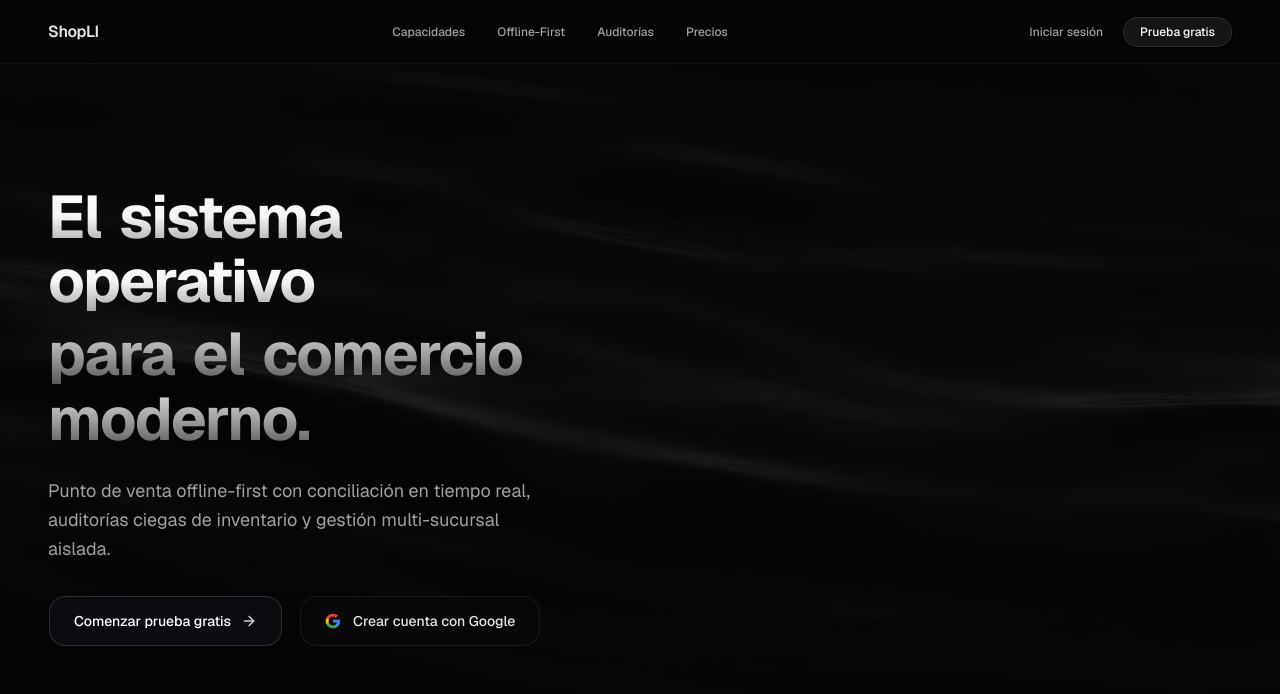
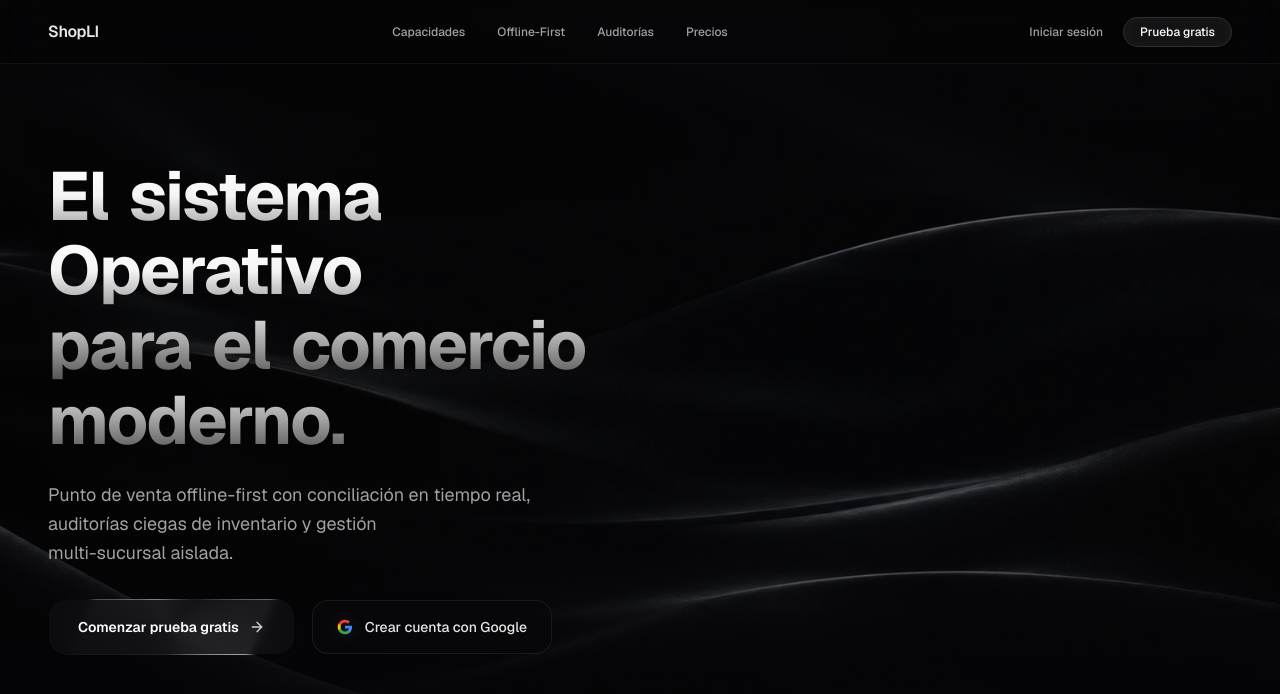
Before and after one commit to PatoCrazy2/shopli-monorepo, a Next.js app in the folder apps/admin/: page / in a window 1280 px wide. Shown: the top 694 px of the page. Built offline with nearby package versions, Linux system fonts and the light colour scheme; no server answers.

Commit message:
feat(landing): asymmetric hero layout with 3D studio light reveal

```diff
--- a/apps/admin/src/app/page.tsx
+++ b/apps/admin/src/app/page.tsx
@@ -19,7 +19,7 @@ export default async function HomePage() {
         style={{ animationDelay: "1.6s" }}
       >
         <Image
-          src="/shopli-hero-readme.webp"
+          src="/shopli-new-hero.webp"
           alt="ShopLI Hero Background"
           fill
           priority
--- a/apps/admin/src/components/landing/Hero3DViewer.tsx
+++ b/apps/admin/src/components/landing/Hero3DViewer.tsx
@@ -36,19 +36,24 @@ export default function Hero3DViewer() {
     renderer.toneMappingExposure = 1.3;
     container.appendChild(renderer.domElement);
 
-    // Luces
-    const ambientLight = new THREE.AmbientLight(0xffffff, 1.5);
+    // Luces de Estudio Cinematográfico (inician en 0 para encenderse de forma suave y elegante)
+    const targetAmbient = 1.5;
+    const targetDir1 = 3.5;
+    const targetDir2 = 1.5;
+    const targetPoint = 2.0;
+
+    const ambientLight = new THREE.AmbientLight(0xffffff, 0);
     scene.add(ambientLight);
 
-    const dirLight1 = new THREE.DirectionalLight(0xffffff, 3.5);
+    const dirLight1 = new THREE.DirectionalLight(0xffffff, 0);
     dirLight1.position.set(5, 8, 5);
     scene.add(dirLight1);
 
-    const dirLight2 = new THREE.DirectionalLight(0xa0a0a0, 1.5);
+    const dirLight2 = new THREE.DirectionalLight(0xa0a0a0, 0);
     dirLight2.position.set(-5, -4, -3);
     scene.add(dirLight2);
 
-    const pointLight = new THREE.PointLight(0xffffff, 2, 10);
+    const pointLight = new THREE.PointLight(0xffffff, 0, 10);
     pointLight.position.set(0, 0, 3);
     scene.add(pointLight);
 
@@ -166,6 +171,22 @@ export default function Hero3DViewer() {
       if (!isVisible) return; // Ahorro de GPU/batería cuando se scrollea fuera
 
       const elapsedTime = clock.getElapsedTime();
+
+      // Encendido gradual y cinematográfico de luces de estudio a partir de los 1.8s (dura ~2.5s)
+      if (elapsedTime > 1.8) {
+        const lightProgress = Math.min(1, (elapsedTime - 1.8) / 2.5);
+        // Curva suave easeInOutCubic
+        const smoothProgress =
+          lightProgress < 0.5
+            ? 4 * lightProgress * lightProgress * lightProgress
+            : 1 - Math.pow(-2 * lightProgress + 2, 3) / 2;
+
+        ambientLight.intensity = targetAmbient * smoothProgress;
+        dirLight1.intensity = targetDir1 * smoothProgress;
+        dirLight2.intensity = targetDir2 * smoothProgress;
+        pointLight.intensity = targetPoint * smoothProgress;
+      }
+
       modelGroup.position.y = Math.sin(elapsedTime * 1.5) * 0.08;
       modelGroup.rotation.y += (targetRotationY - modelGroup.rotation.y) * 0.05;
       modelGroup.rotation.x += (targetRotationX - modelGroup.rotation.x) * 0.05;
@@ -217,8 +238,7 @@ export default function Hero3DViewer() {
   return (
     <div
       ref={containerRef}
-      className="w-full h-full flex items-center justify-center select-none animate-fade-in"
-      style={{ animationDelay: "1.9s", opacity: 0 }}
+      className="w-full h-full flex items-center justify-center select-none"
     />
   );
 }
--- a/apps/admin/src/components/landing/HeroSection.tsx
+++ b/apps/admin/src/components/landing/HeroSection.tsx
@@ -7,15 +7,21 @@ import { signIn } from "next-auth/react";
 import Hero3DViewer from "./Hero3DViewer";
 
 export default function HeroSection() {
-  // Frase 1 y Frase 2 del título para animar palabra por palabra
-  const line1Words = ["El", "sistema", "operativo"];
-  const line2Words = ["para", "el", "comercio", "moderno."];
+  // Definición de renglones exactos para el titular
+  const line1 = ["El", "sistema"];
+  const line2 = ["Operativo"];
+  const line3 = ["para", "el", "comercio"];
+  const line4 = ["moderno."];
 
-  // Texto del subtítulo para animar letra por letra
-  const subtitleText =
-    "Punto de venta offline-first con conciliación en tiempo real, auditorías ciegas de inventario y gestión multi-sucursal aislada.";
+  // Definición de renglones exactos para el texto secundario (3 renglones)
+  const subtitleLines = [
+    "Punto de venta offline-first con conciliación en tiempo real,",
+    "auditorías ciegas de inventario y gestión",
+    "multi-sucursal aislada.",
+  ];
 
   const [isGoogleLoading, setIsGoogleLoading] = useState(false);
+  const [isGoogleHovered, setIsGoogleHovered] = useState(false);
 
   const handleGoogleClick = () => {
     setIsGoogleLoading(true);
@@ -23,21 +29,23 @@ export default function HeroSection() {
   };
 
   return (
-    <main className="relative z-10 min-h-screen flex items-center justify-center max-w-7xl mx-auto px-6 sm:px-12 pt-24 pb-16">
-      <div className="w-full grid grid-cols-1 lg:grid-cols-2 gap-8 lg:gap-8 items-center">
-        {/* En móvil pasa arriba (order-1), caja proporcional limpia; en desktop a la derecha (lg:order-2) con altura completa */}
-        <div className="order-1 lg:order-2 w-full flex items-center justify-center">
-          <div className="w-full max-w-[280px] xs:max-w-[320px] sm:max-w-[380px] lg:max-w-none h-[280px] xs:h-[320px] sm:h-[380px] lg:h-[540px] flex items-center justify-center">
+    <main className="relative z-10 min-h-screen lg:h-screen lg:min-h-0 flex items-center justify-center max-w-7xl mx-auto px-6 sm:px-12 pt-20 lg:pt-16 pb-8 lg:pb-12 overflow-x-hidden">
+      <div className="w-full relative flex flex-col lg:block items-center">
+
+        {/* OBJETO 3D: A gran escala (35-40% visual), desplazado a la derecha y ligeramente hacia abajo, invadiendo el espacio del copy */}
+        <div className="order-1 lg:order-none w-full lg:absolute lg:right-[-4%] xl:right-[-2%] lg:top-[56%] lg:-translate-y-1/2 lg:w-[48vw] lg:max-w-[720px] xl:max-w-[820px] flex items-center justify-center lg:justify-end pointer-events-none z-10">
+          <div className="w-full max-w-[280px] xs:max-w-[320px] sm:max-w-[380px] lg:max-w-none h-[280px] xs:h-[320px] sm:h-[380px] lg:h-[620px] xl:h-[700px] flex items-center justify-center [&_canvas]:pointer-events-auto">
             <Hero3DViewer />
           </div>
         </div>
 
-        {/* En móvil pasa abajo del 3D (order-2), centrado o alineado a la izquierda */}
-        <div className="order-2 lg:order-1 flex flex-col items-center lg:items-start text-center lg:text-left max-w-xl">
-          {/* Titular H1: Animado palabra por palabra con ritmo pausado y cinematográfico (0.2s por palabra) */}
-          <h1 className="text-3xl sm:text-5xl lg:text-[3.75rem] font-bold tracking-tight leading-[1.08] mb-6">
-            <span className="block mb-2">
-              {line1Words.map((word, index) => (
+        {/* BLOQUE DE COPY (60-65% de la composición horizontal): Titular dominante + Descripción + CTAs unificados a la izquierda */}
+        <div className="order-2 lg:order-none relative z-20 flex flex-col items-center lg:items-start text-center lg:text-left w-full lg:max-w-[62%] xl:max-w-[65%]">
+          {/* Titular H1: Dividido en 4 renglones exactos con letra más grande */}
+          <h1 className="text-3xl sm:text-5xl lg:text-[3.6rem] xl:text-[4.25rem] font-bold tracking-tight leading-[1.04] mb-6">
+            {/* Renglón 1: El sistema */}
+            <span className="block mb-1">
+              {line1.map((word, index) => (
                 <span
                   key={index}
                   className="inline-block mr-[0.3em] bg-gradient-to-b from-white via-neutral-100 to-neutral-400 bg-clip-text text-transparent animate-word"
@@ -47,14 +55,40 @@ export default function HeroSection() {
                 </span>
               ))}
             </span>
-            <span className="block">
-              {line2Words.map((word, index) => (
+
+            {/* Renglón 2: Operativo */}
+            <span className="block mb-1">
+              {line2.map((word, index) => (
+                <span
+                  key={index}
+                  className="inline-block mr-[0.3em] bg-gradient-to-b from-white via-neutral-100 to-neutral-400 bg-clip-text text-transparent animate-word"
+                  style={{ animationDelay: `${(2 + index) * 0.22}s` }}
+                >
+                  {word}
+                </span>
+              ))}
+            </span>
+
+            {/* Renglón 3: para el comercio */}
+            <span className="block mb-1">
+              {line3.map((word, index) => (
                 <span
                   key={index}
                   className="inline-block mr-[0.3em] bg-gradient-to-b from-neutral-200 via-neutral-400 to-neutral-600 bg-clip-text text-transparent animate-word"
-                  style={{
-                    animationDelay: `${(line1Words.length + index) * 0.22 + 0.1}s`,
-                  }}
+                  style={{ animationDelay: `${(3 + index) * 0.22 + 0.05}s` }}
+                >
+                  {word}
+                </span>
+              ))}
+            </span>
+
+            {/* Renglón 4: moderno. */}
+            <span className="block">
+              {line4.map((word, index) => (
+                <span
+                  key={index}
+                  className="inline-block mr-[0.3em] bg-gradient-to-b from-neutral-200 via-neutral-400 to-neutral-600 bg-clip-text text-transparent animate-word"
+                  style={{ animationDelay: `${(6 + index) * 0.22 + 0.05}s` }}
                 >
                   {word}
                 </span>
@@ -62,55 +96,72 @@ export default function HeroSection() {
             </span>
           </h1>
 
-          {/* Subtítulo: Animado letra por letra rápido y fluido (inicia a los 1.9s, dura ~1s) */}
+          {/* Subtítulo descriptivo: Dividido en 3 renglones exactos */}
           <p
-            className="text-sm sm:text-lg text-neutral-400 font-normal leading-relaxed mb-8 max-w-lg"
-            aria-label={subtitleText}
+            className="text-sm sm:text-base xl:text-lg text-neutral-400 font-normal leading-relaxed mb-8 max-w-lg xl:max-w-xl"
+            aria-label={subtitleLines.join(" ")}
           >
-            {subtitleText.split("").map((char, index) => (
+            {subtitleLines.map((line, lineIndex) => {
+              // Calcular índice base para no cortar la secuencia de tiempo
+              const prevCharsCount = subtitleLines
+                .slice(0, lineIndex)
+                .reduce((acc, l) => acc + l.length + 1, 0);
+
+              return (
+                <span key={lineIndex} className="block">
+                  {line.split("").map((char, charIndex) => (
                     <span
-                key={index}
+                      key={charIndex}
                       className="animate-letter inline"
                       style={{
-                  animationDelay: `${(1.9 + index * 0.007).toFixed(3)}s`,
+                        animationDelay: `${(1.9 + (prevCharsCount + charIndex) * 0.007).toFixed(3)}s`,
                       }}
                     >
                       {char}
                     </span>
                   ))}
+                </span>
+              );
+            })}
           </p>
 
-          {/* Botones Glassmorphism de Lujo: Entran a los 1.9s cuando inicia el subtítulo */}
+          {/* Botones de Acción (CTA unificado fuerte y secundario con microinteracción sincronizada) */}
           <div
-            className="flex flex-wrap items-center gap-4 animate-fade-in"
+            className="flex flex-wrap items-center justify-center lg:justify-start gap-4 animate-fade-in"
             style={{ animationDelay: "1.9s", opacity: 0 }}
           >
-            {/* Botón Principal: Comenzar prueba gratis con borde de luz metálica en hover */}
+            {/* Botón Principal: Comenzar prueba gratis */}
             <div className="relative group p-[1px] rounded-2xl overflow-hidden transition-all duration-300">
-              {/* Luz desenfocada perimetral metálica (platino/cromo) que gira en hover */}
-              <div className="absolute -inset-[100%] metallic-border-glow opacity-0 group-hover:opacity-100 transition-opacity duration-500 blur-[3px] pointer-events-none" />
+              <div
+                className={`absolute -inset-[100%] metallic-border-glow blur-[3px] pointer-events-none transition-opacity duration-300 ${
+                  isGoogleHovered ? "opacity-0" : "opacity-100"
+                }`}
+              />
 
-              {/* Botón interior */}
               <Link
                 href="/register"
-                className="relative z-10 inline-flex items-center gap-2.5 px-6 py-3.5 rounded-2xl bg-[#0e0e12]/90 hover:bg-[#14141a]/90 text-white font-medium text-sm border border-white/[0.14] group-hover:border-transparent backdrop-blur-xl transition-all duration-300 shadow-[0_8px_32px_rgba(0,0,0,0.35)] cursor-pointer"
+                className={`relative z-10 inline-flex items-center gap-2.5 px-7 py-4 rounded-2xl bg-[#0e0e12]/90 hover:bg-[#14141a]/90 text-white font-semibold text-sm transition-all duration-300 shadow-[0_8px_32px_rgba(0,0,0,0.35)] cursor-pointer backdrop-blur-xl border ${
+                  isGoogleHovered ? "border-white/[0.14]" : "border-transparent"
+                }`}
               >
                 <span>Comenzar prueba gratis</span>
                 <ArrowRight className="w-4 h-4 text-neutral-300 transition-transform group-hover:translate-x-0.5 group-hover:text-white" />
               </Link>
             </div>
 
-            {/* Botón Secundario: Crear cuenta con Google con borde de luz perimetral rotativa en hover */}
-            <div className="relative group p-[1px] rounded-2xl overflow-hidden transition-all duration-300">
-              {/* Luz desenfocada perimetral que gira en hover con los colores de Google */}
+            {/* Botón Secundario: Crear cuenta con Google */}
+            <div
+              onMouseEnter={() => setIsGoogleHovered(true)}
+              onMouseLeave={() => setIsGoogleHovered(false)}
+              className="relative group p-[1px] rounded-2xl overflow-hidden transition-all duration-300"
+            >
               <div className="absolute -inset-[100%] google-border-glow opacity-0 group-hover:opacity-100 transition-opacity duration-500 blur-[3px] pointer-events-none" />
 
-              {/* Botón interior con fondo oscuro de lujo y backdrop-blur */}
               <button
                 type="button"
                 onClick={handleGoogleClick}
                 disabled={isGoogleLoading}
-                className="relative z-10 inline-flex items-center gap-3 px-6 py-3.5 rounded-2xl bg-[#08080a]/90 hover:bg-[#0c0c0f]/90 text-neutral-200 hover:text-white font-medium text-sm border border-white/[0.08] group-hover:border-transparent backdrop-blur-xl transition-all duration-300 shadow-sm cursor-pointer disabled:opacity-50"
+                className="relative z-10 inline-flex items-center gap-3 px-6 py-4 rounded-2xl bg-[#08080a]/90 hover:bg-[#0c0c0f]/90 text-neutral-200 hover:text-white font-medium text-sm border border-white/[0.08] group-hover:border-transparent backdrop-blur-xl transition-all duration-300 shadow-sm cursor-pointer disabled:opacity-50"
               >
                 {isGoogleLoading ? (
                   <svg
@@ -161,6 +212,7 @@ export default function HeroSection() {
             </div>
           </div>
         </div>
+
       </div>
     </main>
   );
```
Also changed, not shown: apps/admin/src/app/globals.css (+18 -0 lines), apps/admin/public/shopli-new-hero.webp (added). Lines whose indentation alone changed are shown as unchanged.
